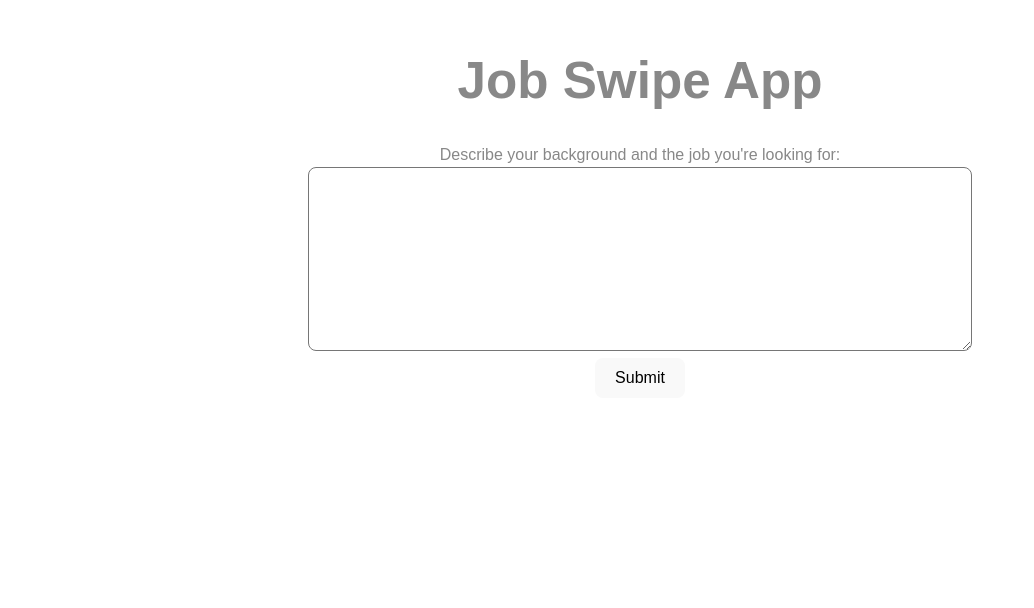
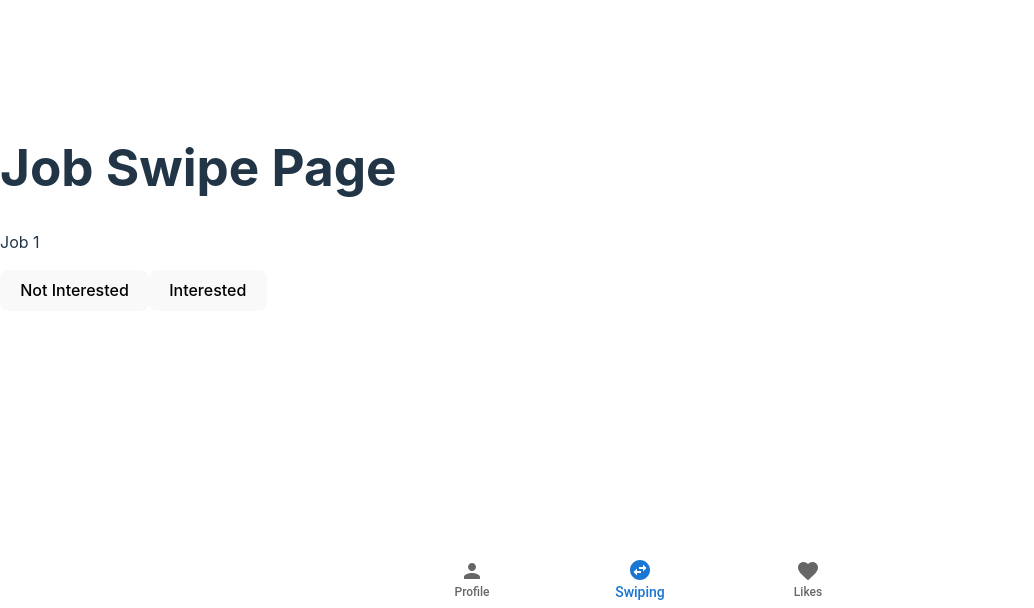
Before and after one commit to nikk0o046/Jobbot, a React (Vite) app in the folder frontend/: page /swiping in a window 1280 px wide. Shown: the part 192-800 px from the top of the page, without its empty margins (0-1034 px from the left). Built offline with nearby package versions, Linux system fonts and the light colour scheme.

Commit message:
Restructure frontend of the app.

```diff
--- a/frontend/src/App.jsx
+++ b/frontend/src/App.jsx
@@ -1,56 +1,22 @@
-import { useState } from 'react'
-import './App.css'
+import React from 'react';
+import { BrowserRouter, Route, Routes } from 'react-router-dom';
+import NavBar from './components/NavBar';
+import ProfilePage from './pages/ProfilePage';
+import SwipingPage from './pages/SwipingPage';
+import LikesPage from './pages/LikesPage';
 
 function App() {
-  const [jobSummaries, setJobSummaries] = useState([]);
-  const [isLoading, setIsLoading] = useState(false);
-  const [userHasSubmitted, setUserHasSubmitted] = useState(false);
-
-  const handleSubmit = async (event) => {
-    event.preventDefault();
-    setIsLoading(true);
-    setUserHasSubmitted(true);
-    const inputString = event.target.elements.inputString.value;
-    const response = await fetch('https://us-central1-grand-eye-390516.cloudfunctions.net/function-jobbot', {
-      method: 'POST',
-      headers: {
-        'Content-Type': 'application/json',
-      },
-      body: JSON.stringify({ input_string: inputString }),
-    });
-    const data = await response.json();
-    setJobSummaries(data);
-    setIsLoading(false);
-  };
-
-  const handleButtonClick = () => {
-    setJobSummaries(jobSummaries.slice(1));
-  };
-
-  return (
-    <div>
-      <h1>Job Swipe App</h1>
-      {isLoading ? (
-        <p>Processing...</p>
-      ) : jobSummaries.length > 0 ? (
-        <div>
-          <p>{jobSummaries[0]}</p>
-          <button onClick={handleButtonClick}>Not Interested</button>
-          <button onClick={handleButtonClick}>Interested</button>
-        </div>
-      ) : userHasSubmitted ? (
-        <p>No more jobs available!</p>
-      ) : (
-        <form onSubmit={handleSubmit}>
-          <label>
-            Describe your background and the job you're looking for:
-            <textarea id="inputString" name="inputString" />
-          </label>
-          <button type="submit">Submit</button>
-        </form>
-      )}
-    </div>
-  );
-}
+    return (
+      <BrowserRouter>
+        <Routes>
+          <Route path="/profile" element={<ProfilePage />} />
+          <Route path="/swiping" element={<SwipingPage />} />
+          <Route path="/likes" element={<LikesPage />} />
+          <Route path="/" element={<ProfilePage />} /> {/* Default page */}
+        </Routes>
+        <NavBar />
+      </BrowserRouter>
+    );
+  }
 
 export default App;
--- /dev/null
+++ b/frontend/src/components/NavBar.jsx
@@ -0,0 +1,42 @@
+import React from 'react';
+import { useLocation, Link } from 'react-router-dom';
+import { BottomNavigation, BottomNavigationAction } from '@mui/material';
+import ProfileIcon from '@mui/icons-material/Person'; // For "Profile" page
+import SwipingIcon from '@mui/icons-material/SwapHorizontalCircle'; // For "Swiping" page
+import LikesIcon from '@mui/icons-material/Favorite'; // For "Likes" page
+
+function NavBar() {
+    const location = useLocation();
+
+    return (
+      <BottomNavigation
+        showLabels
+        value={location.pathname}
+        style={{ width: '100%', position: 'fixed', bottom: 0 }}
+      >
+        <BottomNavigationAction
+          label="Profile"
+          value="/profile"
+          icon={<ProfileIcon />}
+          component={Link}
+          to="/profile"
+        />
+        <BottomNavigationAction
+          label="Swiping"
+          value="/swiping"
+          icon={<SwipingIcon />}
+          component={Link}
+          to="/swiping"
+        />
+        <BottomNavigationAction
+          label="Likes"
+          value="/likes"
+          icon={<LikesIcon />}
+          component={Link}
+          to="/likes"
+        />
+      </BottomNavigation>
+    );
+  }
+
+export default NavBar;
--- /dev/null
+++ b/frontend/src/pages/LikesPage.jsx
@@ -0,0 +1,13 @@
+// LikesPage.jsx
+import React from 'react';
+
+function LikesPage() {
+  return (
+    <div>
+      <h1>Likes Page</h1>
+      <p>This is the likes page</p>
+    </div>
+  );
+}
+
+export default LikesPage;
--- /dev/null
+++ b/frontend/src/pages/ProfilePage.jsx
@@ -0,0 +1,13 @@
+// ProfilePage.jsx
+import React from 'react';
+
+function ProfilePage() {
+  return (
+    <div>
+      <h1>Profile Page</h1>
+      <p>This is the profile page</p>
+    </div>
+  );
+}
+
+export default ProfilePage;
--- /dev/null
+++ b/frontend/src/pages/SwipingPage.jsx
@@ -0,0 +1,27 @@
+import { useState } from 'react';
+
+function SwipingPage() {
+  const initialJobSummaries = ['Job 1', 'Job 2', 'Job 3']; // Predefined list of jobs
+  const [jobSummaries, setJobSummaries] = useState(initialJobSummaries);
+
+  const handleButtonClick = () => {
+    setJobSummaries(jobSummaries.slice(1));
+  };
+
+  return (
+    <div>
+      <h1>Job Swipe Page</h1>
+      {jobSummaries.length > 0 ? (
+        <div>
+          <p>{jobSummaries[0]}</p>
+          <button onClick={handleButtonClick}>Not Interested</button>
+          <button onClick={handleButtonClick}>Interested</button>
+        </div>
+      ) : (
+        <p>No more jobs available!</p>
+      )}
+    </div>
+  );
+}
+
+export default SwipingPage;
```
Also changed, not shown: frontend/package.json (+6 -1 lines), frontend/src/App-backup-single-page.jsx (added, +56 -0 lines), 1 other file (tests, documents, lock files or other folders).
